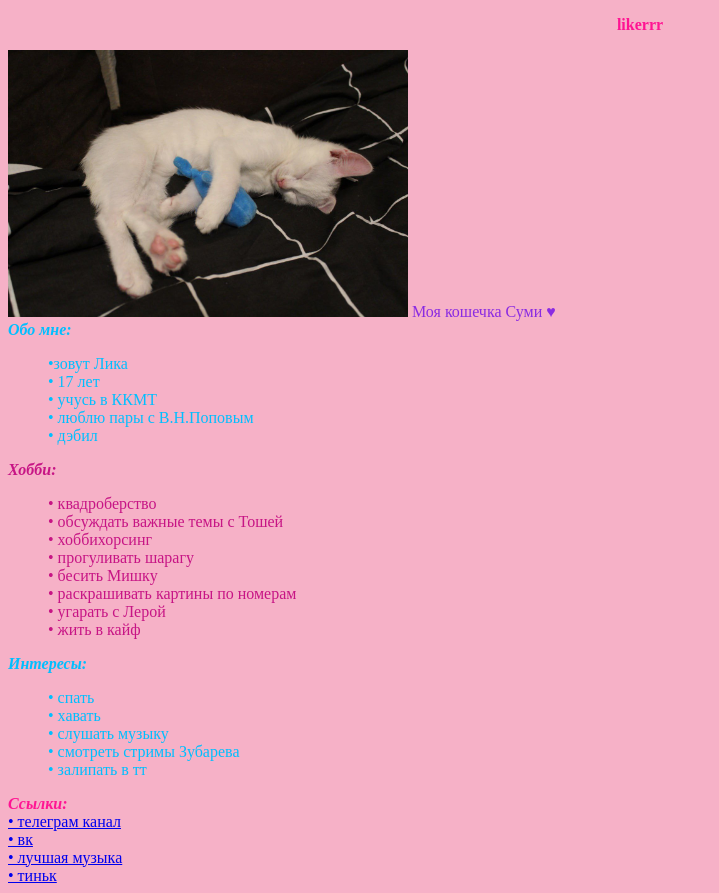
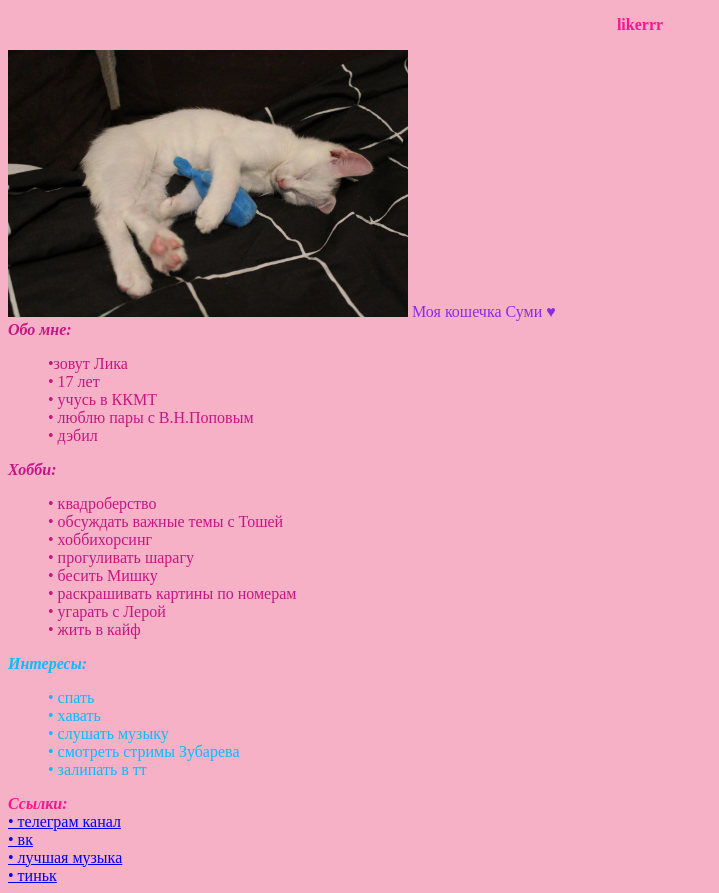
Before and after one commit to Lika24572/vizitka, a plain HTML site: page index.html in a window 1280 px wide. Shown: the whole page, without its empty margins (0-719 px from the left). Drawn offline with Linux system fonts and the light colour scheme.

Commit message:
Update index.html

```diff
--- a/index.html
+++ b/index.html
@@ -9,7 +9,7 @@
 <font color="#8A2BE2">
 	Моя кошечка Суми ♥<br>
 </font>
-	<font color="#00BFFF">
+	<font color="#C71585">
 	<b><i>Обо мне:</i></b>
 <ul>
 	<il>•зовут Лика</il><br>
```
